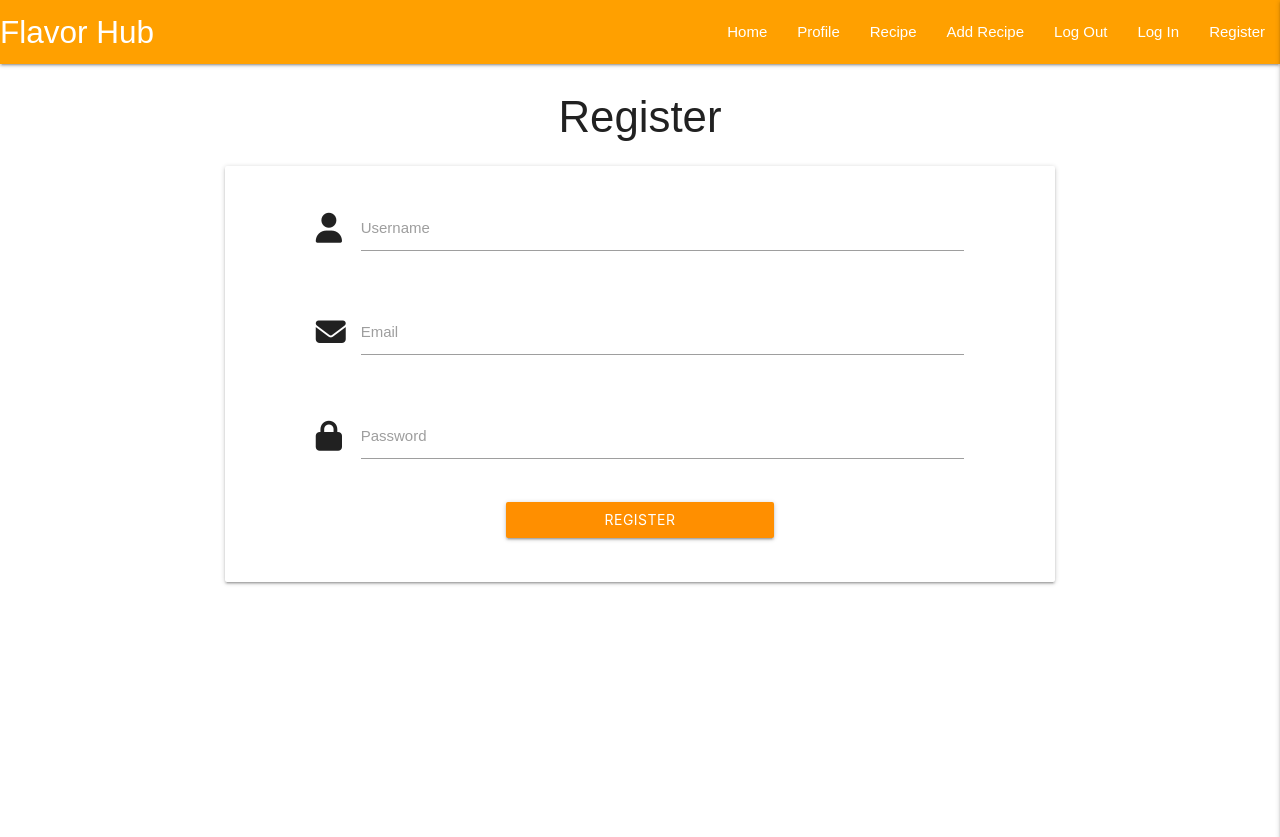
After one commit to Lauren21717/flavor-hub, a Flask app: page /register in a window 1280 px wide. The commit adds this page. Shown: the top 837 px of the page. Run offline with Flask 3, Linux system fonts and the light colour scheme; some libraries are stand-ins or nearby versions; some web fonts are replaced.

Commit message:
Add Register template.

```diff
--- a/app.py
+++ b/app.py
@@ -4,6 +4,7 @@ from flask import (
     redirect, request, session, url_for)
 from flask_pymongo import PyMongo
 from bson.objectid import ObjectId
+from werkzeug.security import generate_password_hash, check_password_hash
 if os.path.exists("env.py"):
     import env
 
@@ -25,6 +26,11 @@ def index():
     return render_template('index.html', recipes=recipes)
 
 
+@app.route("/register", methods=["GET", "POST"])
+def register():
+    return render_template('register.html')
+
+
 if __name__ == "__main__":
     app.run(host=os.environ.get("IP"),
             port=int(os.environ.get("PORT")),
--- a/templates/base.html
+++ b/templates/base.html
@@ -37,7 +37,7 @@
                 <li><a href="#">Add Recipe</a></li>
                 <li><a href="#">Log Out</a></li>
                 <li><a href="#">Log In</a></li>
-                <li><a href="#">Register</a></li>
+                <li><a href="{{ url_for('register') }}">Register</a></li>
             </ul>
         </div>
     </nav>
@@ -51,7 +51,7 @@
         <li><a href="#">Add Recipe</a></li>
         <li><a href="#">Log Out</a></li>
         <li><a href="#">Log In</a></li>
-        <li><a href="#">Register</a></li>
+        <li><a href="{{ url_for('register') }}">Register</a></li>
     </ul>
     {% block content %}
     {% endblock %}
--- /dev/null
+++ b/templates/register.html
@@ -0,0 +1,43 @@
+{% extends "base.html" %}
+{% block content %}
+
+<h3 class="center-align">Register</h3>
+
+<div class="row">
+    <form class="col s12 m8 offset-m2" method="POST" action="{{ url_for('register') }}">
+        <div class="card-panel ">
+            <!--username-->
+            <div class="row">
+                <div class="input-field col s10 offset-m1">
+                    <i class="fa-solid fa-user prefix "></i>
+                    <input id="username" name="username" type="text" class="validate" required>
+                    <label for="username">Username</label>
+                </div>
+            </div>
+            <!--email-->
+            <div class="row">
+                <div class="input-field col s10 offset-m1">
+                    <i class="fa-solid fa-envelope prefix"></i>
+                    <input id="email" name="email" type="text" class="validate" required>
+                    <label for="email">Email</label>
+                </div>
+            </div>
+            <!--password-->
+            <div class="row">
+                <div class="input-field col s10 offset-m1">
+                    <i class="fa-solid fa-lock prefix"></i>
+                    <input id="password" name="password" type="text" class="validate" required>
+                    <label for="password">Password</label>
+                </div>
+            </div>
+            <!--register-->
+            <div class="row">
+                <button class=" col s4 offset-m4 btn amber darken-3 " type="submit">
+                    Register
+                </button>
+            </div>
+        </div>
+    </form>
+</div>
+
+{% endblock %}
```
